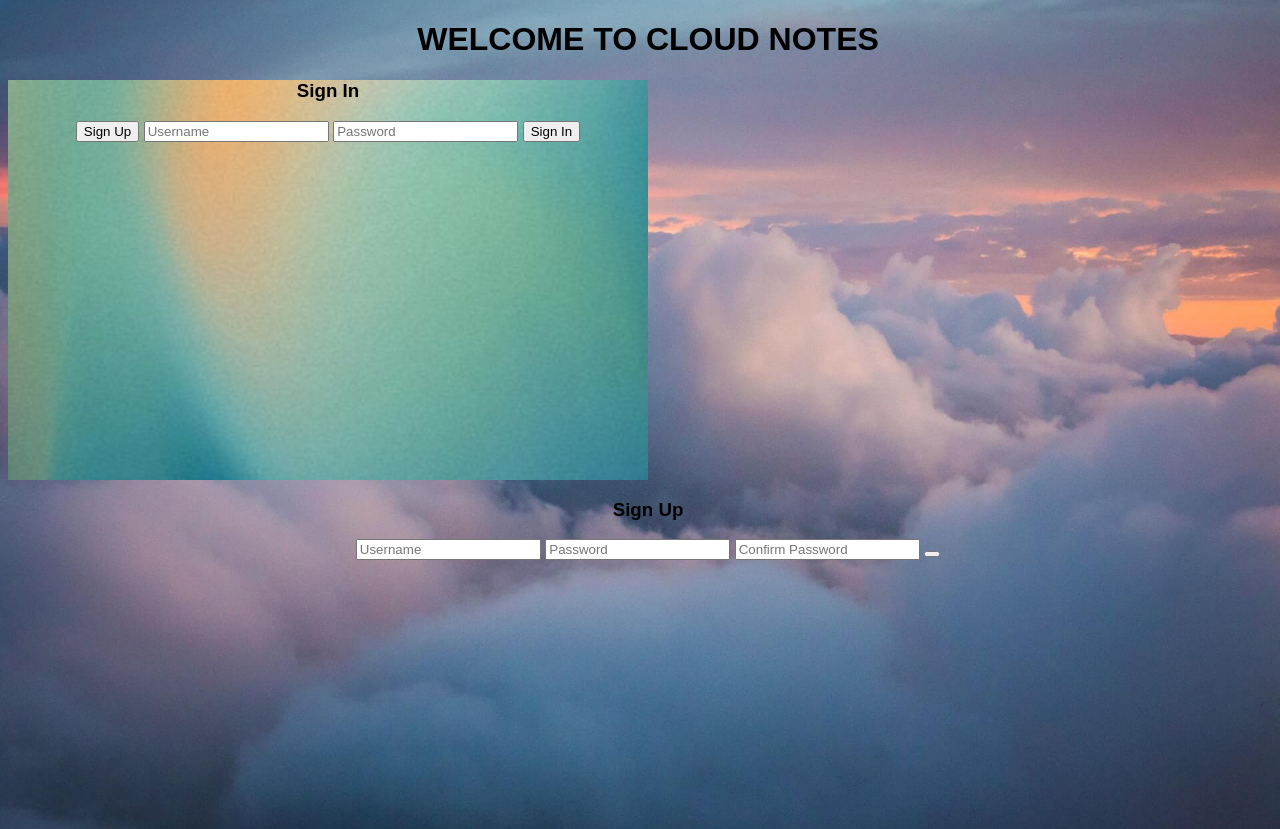
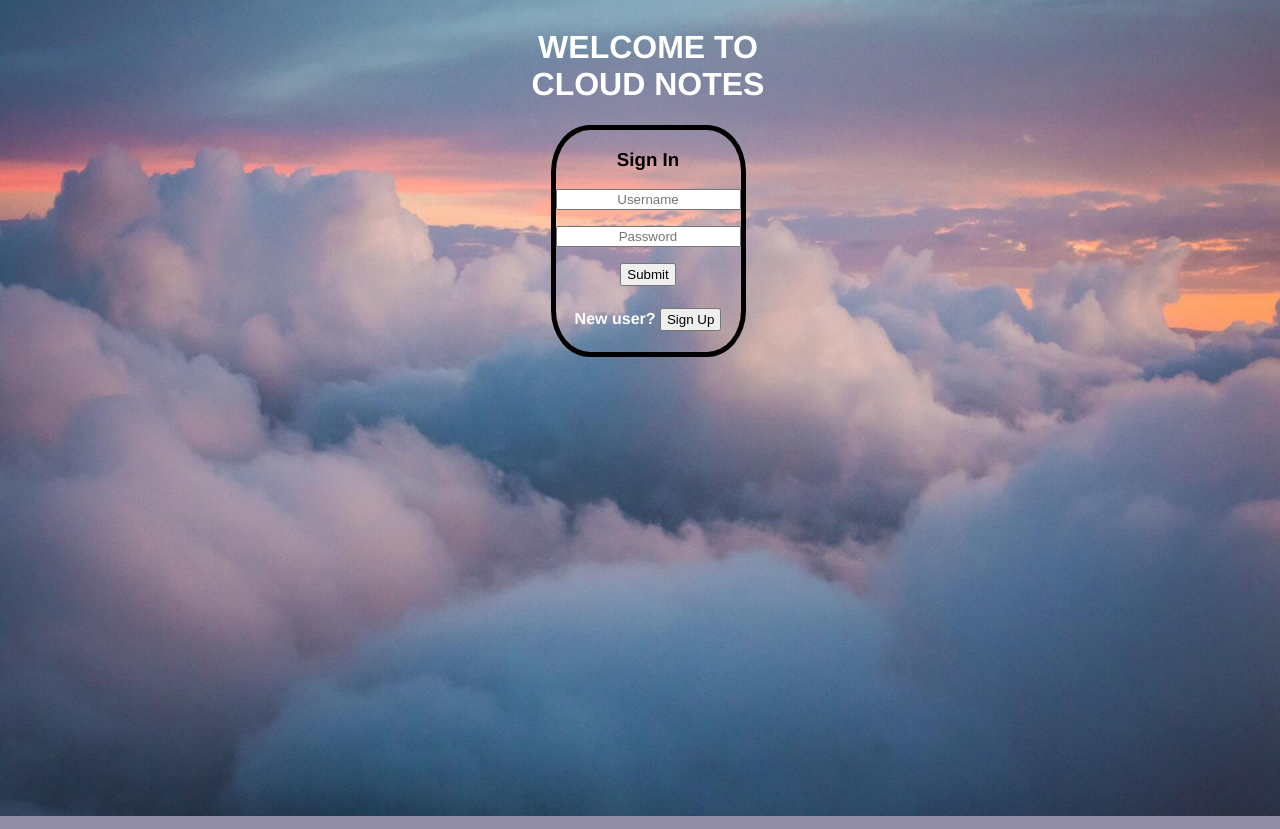
Before and after one commit to mejkej/cloudnotes, a Django app: page / in a window 1280 px wide. Run offline with Django 3.2, Linux system fonts and the light colour scheme.

Commit message:
html css js to switch between sign in and sign up done

```diff
--- a/static/css/entry.css
+++ b/static/css/entry.css
@@ -6,14 +6,61 @@ body {
     background-repeat: no-repeat;
     width:100vw;
     height:100vh;
-    font-family: Arial, Helvetica, sans-serif;
+    font-family: Helvetica, sans-serif;
+    display:flex;
+    justify-content: center;
+    align-items: center;
+
 }
 
-#signindiv {
-    background-image: url('../imgs/formbg.jpeg');
-    background-size: cover;
-    background-position: center center;
-    background-repeat: no-repeat;
-    width:50vw;
-    height:50vh;
+main {
+    height:100%;
+    width:80%;
+    max-width:300px;
 }
+
+h1 {
+    text-align: center;
+    top:40px;
+    color:#ffffff;
+}
+
+h4 {
+    color:#ffffff;
+}
+
+
+.formsdiv {
+display:flex;
+justify-self: center;
+flex-direction: column;
+
+border:5px solid black;
+border-radius: 20%;
+}
+
+form {
+display:none;
+}
+
+input {
+    display: block;
+    margin:auto;
+    text-align: center;
+
+}
+
+button {
+padding:2px;
+padding-left: 5px;
+padding-right: 5px;
+}
+
+button:hover {
+    background-color:aquamarine;
+}
+
+form.signinform {
+    display: block;
+
+}
--- a/static/js/entry.js
+++ b/static/js/entry.js
@@ -1,6 +1,17 @@
-const signInBtn = document.getElementById('signinbtn');
-const signUpBtn = document.getElementById('signupbtn');
-const signInForm = document.getElementById('signinform');
-const signUpForm = document.getElementById('signupform');
-const signInSubmit = document.getElementById('submitsigninbtn');
-const signUpSubmit = document.getElementById('submitsignupbtn');
+const signInBtn = document.getElementById('tosigninbtn');
+const signUpBtn = document.getElementById('tosignupbtn');
+const signInForm = document.querySelector('.signinform');
+const signUpForm = document.querySelector('.signupform');
+const submitBtn = document.querySelector('.submitbtn');
+
+signInBtn.addEventListener('click', (event) => {
+    event.preventDefault();
+signInForm.style.display = 'block';
+signUpForm.style.display = 'none';
+});
+
+signUpBtn.addEventListener('click', (event) => {
+    event.preventDefault();
+    signUpForm.style.display = 'block';
+    signInForm.style.display = 'none';
+    });
--- a/templates/entry.html
+++ b/templates/entry.html
@@ -11,44 +11,50 @@
 <body>
 
     <main>
+
         <h1>WELCOME TO CLOUD NOTES</h1>
 
-        <div id="signindiv">
+        <div class="formsdiv">
 
-            <form>
+            <form class="signinform">
 
                 <h3>Sign In</h3>
-                <button>Sign Up</button>
 
                 <input placeholder="Username" type="text" name="username">
+                <p> </p>
 
                 <input placeholder="Password" type="password" name="password">
+                <p> </p>
 
-                <button type="submit" id="submitsigninbtn">Sign In</button>
+                <button type="submit" class="submitbtn">Submit</button>
+                <h4>New user?   <button id="tosignupbtn">Sign Up</button></h4>
 
             </form>
-        </div>
 
-        <div id="signupdiv">
-
-            <form class="hidden">
+            <form class="signupform">
 
                 <h3>Sign Up</h3>
 
                 <input placeholder="Username" type="text" name="username">
+                <p> </p>
 
                 <input placeholder="Password" type="password" name="password">
+                <p> </p>
 
                 <input placeholder="Confirm Password" type="password" name="confirmpassword">
+                <p> </p>
 
-                <button type="submit" id="submitsignupbtn"></button>
+                <button type="submit" class="submitbtn">Submit</button>
+
+                <h4>Already Signed Up?   <button id="tosigninbtn">Sign In</button></h4>
 
             </form>
-        </div>
-    </main>
+
+            </div>
+
 
     {% load static %}
 <script src="{% static 'js/entry.js' %}"></script>
-
+</main>
 </body>
 </html>
```
Also changed, not shown: static/imgs/bg.jpeg (renamed from static/js/imgs/bg.jpeg), static/imgs/formbg.jpeg (renamed from static/js/imgs/formbg.jpeg).
